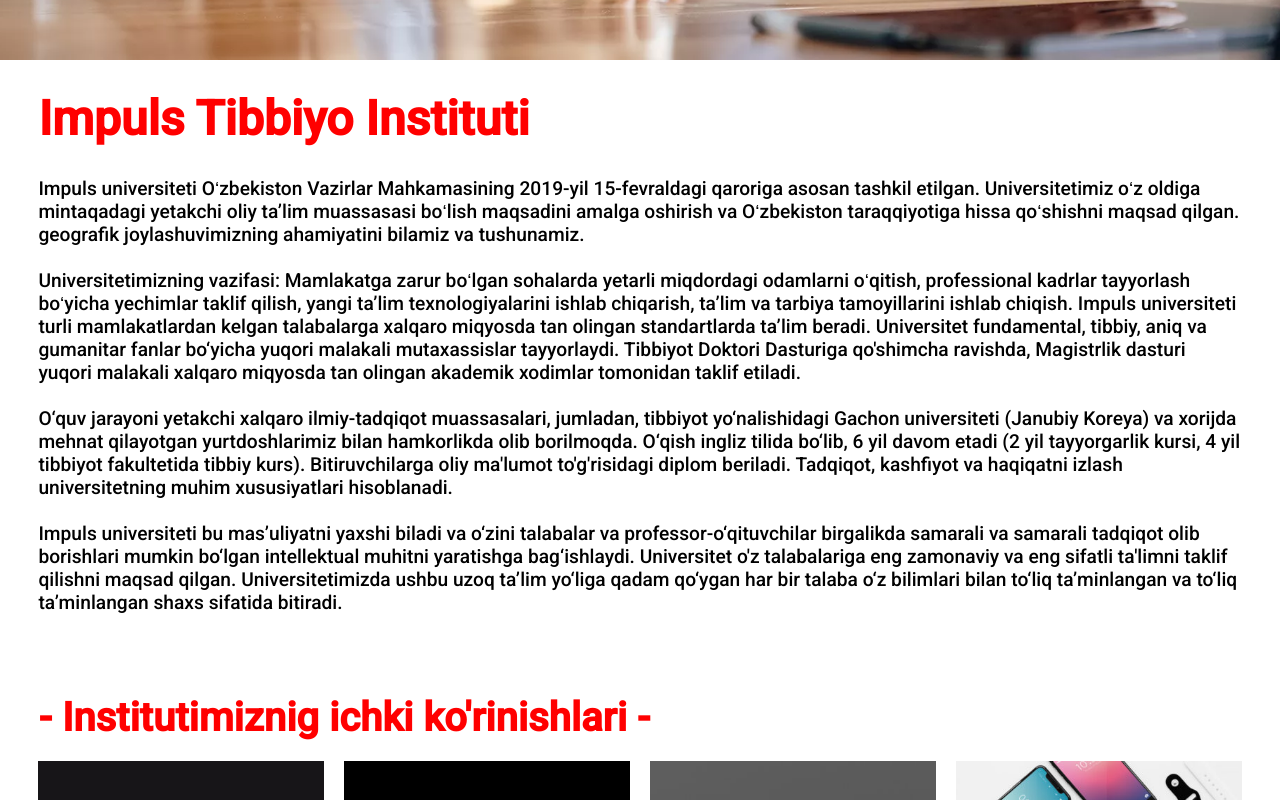
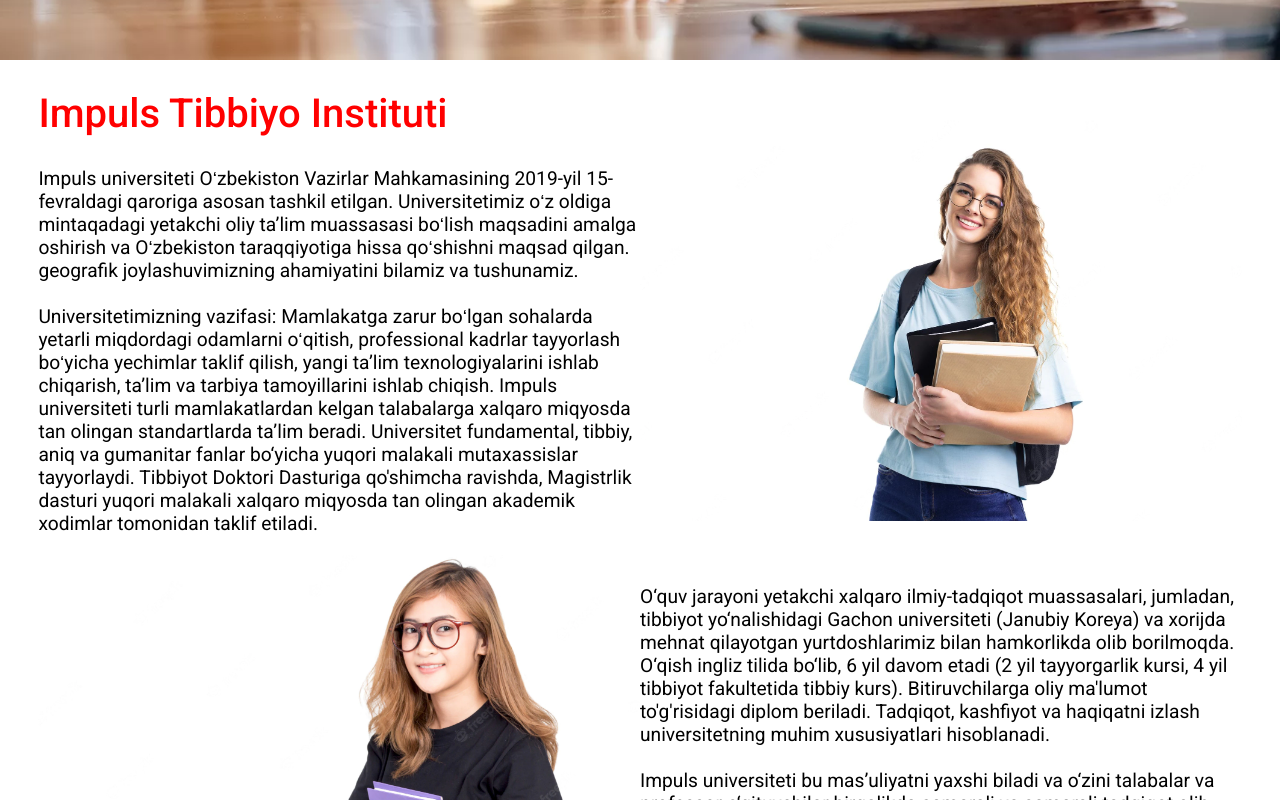
Before and after one commit to azizbeAnvarjanov/versel-project, a React (Create React App) app: page /bizhaqimizda in a window 1280 px wide. Shown: the part 740-1540 px from the top of the page. Built offline with nearby package versions, Linux system fonts and the light colour scheme.

Commit message:
add img in about page

```diff
--- a/public/assets/locales/en/translation.json
+++ b/public/assets/locales/en/translation.json
@@ -79,7 +79,7 @@
     "header_p_4": "Impulse University is well aware of this responsibility and strives to create an intellectual environment in which students and faculty can conduct research effectively and productively together. The university strives to offer its students the most modern and high-quality education. Every student who enters this long educational journey at our university graduates as a person, fully equipped and armed with his knowledge.",
 
 
-    "gallery_h1": "- Interior views of our institute -",
+    "gallery_h1": "Interior views of our institute",
 
     "kutibxona_banner_h1":"Impulse Institute Library",
     "ilmiy_kitoblar":"Scientific books",
--- a/public/assets/locales/ru/translation.json
+++ b/public/assets/locales/ru/translation.json
@@ -79,7 +79,7 @@
     "header_p_4": "Impulse University хорошо осознает эту ответственность и стремится создать интеллектуальную среду, в которой студенты и преподаватели могут эффективно и продуктивно проводить исследования вместе. Университет стремится предложить своим студентам самое современное и качественное образование. Каждый студент, вступающий в этот долгий образовательный путь в нашем университете, выпускается человеком, полностью экипированным и во всеоружии своими знаниями.",
 
 
-    "gallery_h1": "- Внутренние виды нашего института -",
+    "gallery_h1": "Внутренние виды нашего института",
 
 
 
--- a/public/assets/locales/uz/translation.json
+++ b/public/assets/locales/uz/translation.json
@@ -85,7 +85,7 @@
     "header_p_4": "Impuls universiteti bu mas’uliyatni yaxshi biladi va o‘zini talabalar va professor-o‘qituvchilar birgalikda samarali va samarali tadqiqot olib borishlari mumkin bo‘lgan intellektual muhitni yaratishga bag‘ishlaydi. Universitet o'z talabalariga eng zamonaviy va eng sifatli ta'limni taklif qilishni maqsad qilgan. Universitetimizda ushbu uzoq ta’lim yo‘liga qadam qo‘ygan har bir talaba o‘z bilimlari bilan to‘liq ta’minlangan va to‘liq ta’minlangan shaxs sifatida bitiradi.",
 
 
-    "gallery_h1": "- Institutimiznig ichki ko'rinishlari -",
+    "gallery_h1": "Institutimiznig ichki ko'rinishlari",
 
 
 
--- a/src/Components/Aloqa/Aloqa.js
+++ b/src/Components/Aloqa/Aloqa.js
@@ -49,7 +49,14 @@
             opacity: 0,
           }}
         >
-          <h1>{t("aloqa_h1")}</h1>
+          <motion.h1
+            initial={{ y: 200, opacity: 0 }}
+            whileInView={{ y: 0, opacity: 1 }}
+            transition={{ duration: 0.8 }}
+            viewport={{ amount: 0.2 }}
+          >
+            {t("aloqa_h1")}
+          </motion.h1>
         </motion.div>
 
         <div className="form-div">
--- a/src/Components/BizHaqimizda/BizHaqimizda.css
+++ b/src/Components/BizHaqimizda/BizHaqimizda.css
@@ -68,16 +68,40 @@
 
 .header h1
 {
-    font-size: 3em;
+    font-size: 2.5em;
     margin-bottom: 30px;
     color: red;
+    font-weight: 500;
 }
 
 .header p
 {
     margin: 20px 0;
     font-size: 1.2em;
-    font-weight: 500;
+    font-weight: 400;
+}
+
+
+.left-header-menu,
+.right-header-menu
+{
+    display: flex;
+    align-items: center;
+}
+
+
+.left-header-menu div,
+.right-header-menu div
+{
+    width: 50%;
+}
+
+.left-header-menu div img,
+.right-header-menu div img
+{
+    width: 100%;
+    height: 100%;
+    object-fit: cover;
 }
 
 
@@ -86,39 +110,6 @@
 
 
 
-
-/* / video box ======================== */
-
-.video-box
-{
-    width: 100%;
-    height: 100vh;
-    position: relative;
-}
-
-.video-box video
-{
-    width: 100%;
-    height: 100%;
-    object-fit: cover;
-}
-
-.video-box .play-btn
-{
-    position: absolute;
-    left: 50%;
-    top: 50%;
-    transform: translate(-50%,-50%);
-    color: var(--fff);
-    font-size: 5em;
-    cursor: pointer;
-    transition: .5s;
-}
-
-
-
-
-/* / video box ======================== */
 
 
 
@@ -354,6 +345,24 @@
         display: grid;
         grid-template-columns: repeat(2,1fr);
     }
+
+    .left-header-menu,
+    .right-header-menu
+    {
+        flex-direction: column;
+    }
+
+    .left-header-menu div,
+    .right-header-menu div
+    {
+        width: 100%;
+    }
+
+    .right-header-menu
+    {
+        display: flex;
+        flex-direction: column-reverse;
+    }
 }
 
 
--- a/src/Components/BizHaqimizda/BizHaqimizda.js
+++ b/src/Components/BizHaqimizda/BizHaqimizda.js
@@ -10,6 +10,9 @@
 import galleryImg6 from '../../imgs/binoni ichi rasmlar/6.jpg'
 import galleryImg7 from '../../imgs/binoni ichi rasmlar/7.jpg'
 import galleryImg8 from '../../imgs/binoni ichi rasmlar/8.jpg'
+
+import aboutImg_1 from '../../imgs/about 1.jpg'
+import aboutImg_2 from '../../imgs/about 2.jpg'
 
 import { motion } from "framer-motion";
 
@@ -53,27 +56,76 @@
             opacity: 0,
           }}
         >
-          <h1>{t("banner_h1")}</h1>
-          <h2>{t("banner_h2")}</h2>
+          <motion.h1
+            initial={{ y: 200, opacity: 0 }}
+            whileInView={{ y: 0, opacity: 1 }}
+            transition={{ duration: 0.8 }}
+            viewport={{ amount: 0.2 }}
+          >{t("banner_h1")}</motion.h1>
+          <motion.h2
+            initial={{ y: 200, opacity: 0 }}
+            whileInView={{ y: 0, opacity: 1 }}
+            transition={{ duration: 0.8 }}
+            viewport={{ amount: 0.2 }}
+          >{t("banner_h2")}</motion.h2>
         </motion.div>
 
         <div className="header">
+          <div className="left-header-menu">
+            <motion.div
+              initial={{ y: 200, opacity: 0 }}
+              whileInView={{ y: 0, opacity: 1 }}
+              transition={{ duration: 0.8 }}
+              viewport={{ amount: 0.2 }}
+            >
               <h1>{t("header_h1")}</h1>
               <p>
                 {t("header_p_1")}
                 <br />
                 <br />
                 {t("header_p_2")}
-            <br />
-            <br />
+              </p>
+            </motion.div>
+            <motion.div
+              initial={{ y: 200, opacity: 0 }}
+              whileInView={{ y: 0, opacity: 1 }}
+              transition={{ duration: 0.8 }}
+              viewport={{ amount: 0.2 }}
+              >
+              <img src={aboutImg_1} alt="" />
+            </motion.div>
+          </div>
+          <div className="right-header-menu">
+            <motion.div
+              initial={{ y: 200, opacity: 0 }}
+              whileInView={{ y: 0, opacity: 1 }}
+              transition={{ duration: 0.8 }}
+              viewport={{ amount: 0.2 }}
+            >
+              <img src={aboutImg_2} alt="" />
+            </motion.div>
+            <motion.div
+              initial={{ y: 200, opacity: 0 }}
+              whileInView={{ y: 0, opacity: 1 }}
+              transition={{ duration: 0.8 }}
+              viewport={{ amount: 0.2 }}
+            >
+              <p>
                 {t("header_p_3")}
                 <br />
                 <br />
                 {t("header_p_4")}
               </p>
+            </motion.div>
+          </div>
         </div>
 
-        <div className="galereya">
+        <motion.div
+          initial={{ y: 200, opacity: 0 }}
+          whileInView={{ y: 0, opacity: 1 }}
+          transition={{ duration: 0.8 }}
+          viewport={{ amount: 0.2 }}
+          className="galereya">
           <h1>{t("gallery_h1")}</h1>
           <div className="galereya-box" onClick={gallery}>
             <div className="imgs">
@@ -108,7 +160,7 @@
               <GrClose />
             </span>
           </div>
-        </div>
+        </motion.div>
       </>
     );
 }
--- a/src/Components/BoshSahifa/BoshSahifa.css
+++ b/src/Components/BoshSahifa/BoshSahifa.css
@@ -372,6 +372,8 @@
 {
     font-size: 1.1em;
     cursor: default;
+    font-weight: 500;
+    letter-spacing: .5px;
 }
 
 
--- a/src/Components/BoshSahifa/BoshSahifa.js
+++ b/src/Components/BoshSahifa/BoshSahifa.js
@@ -104,6 +104,7 @@
             <h1>{t("img_h1_3")}</h1>
           </div>
         </motion.header>
+
 
         <motion.div
           className="biz-haqimizda reveal section"
--- a/src/Components/Kutibxona/Kutibxona.js
+++ b/src/Components/Kutibxona/Kutibxona.js
@@ -110,7 +110,14 @@
             opacity: 0,
           }}
         >
-          <h1>{t("kutibxona_banner_h1")}</h1>
+          <motion.h1
+            initial={{ y: 200, opacity: 0 }}
+            whileInView={{ y: 0, opacity: 1 }}
+            transition={{ duration: 0.8 }}
+            viewport={{ amount: 0.2 }}
+          >
+            {t("kutibxona_banner_h1")}
+          </motion.h1>
         </motion.div>
 
         <div className="books_box">
@@ -169,15 +176,9 @@
                     <p className="title" onClick={(e) => getBook(e, bookdata)}>
                       {el.book_name}
                     </p>
-                    <p className="target_avtor">
-                      {el.avtor}
-                    </p>
-                    <p className="target_link">
-                      {el.link}
-                    </p>
-                    <p className="target_year">
-                      {el.year}
-                    </p>
+                    <p className="target_avtor">{el.avtor}</p>
+                    <p className="target_link">{el.link}</p>
+                    <p className="target_year">{el.year}</p>
                   </div>
                 </motion.div>
               ))}
@@ -218,7 +219,6 @@
           </div>
 
           {/* Books */}
-
         </div>
 
         <div className="book-popup">
```
Also changed, not shown: src/imgs/about 1.jpg (added), src/imgs/about 2.jpg (added). Lines whose indentation alone changed are shown as unchanged.
